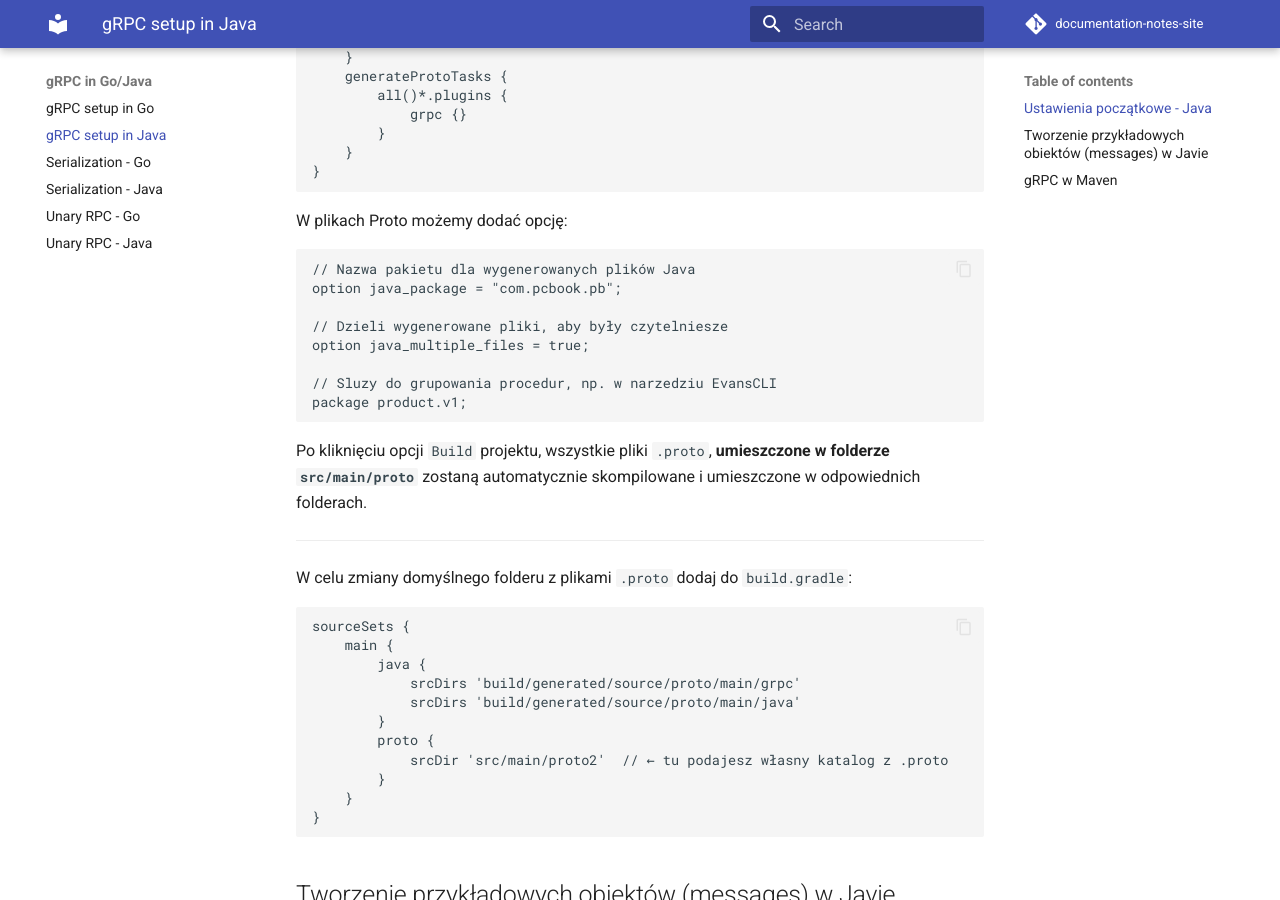
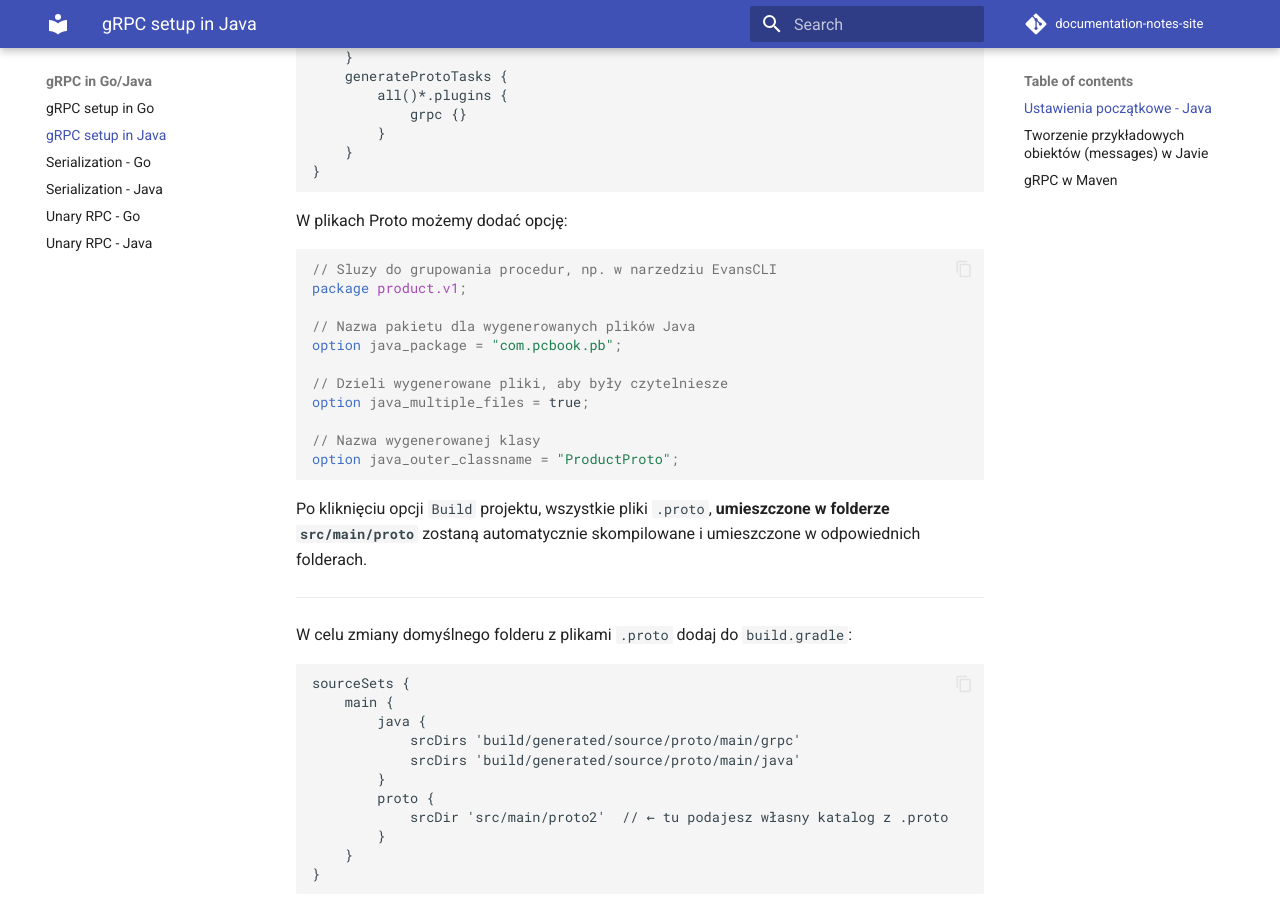
Before and after one commit to pawlowiczf/notes, an MkDocs documentation site: the page built from docs/grpc-go-java/notes2.md, in a window 1280 px wide and 900 px high, scrolled down 964 px. Built offline with MkDocs 1.6.1 and Material for MkDocs 9.7.7, drawn with Linux system fonts in a browser that asks for light colours; comment, search, counter and statistics services are not loaded.

Commit message:
add files

````diff
--- a/docs/grpc-go-java/notes2.md
+++ b/docs/grpc-go-java/notes2.md
@@ -46,15 +46,18 @@ protobuf {
 ```
 
 W plikach Proto możemy dodać opcję:
-```
+```proto
+// Sluzy do grupowania procedur, np. w narzedziu EvansCLI
+package product.v1;
+
 // Nazwa pakietu dla wygenerowanych plików Java
 option java_package = "com.pcbook.pb";
 
 // Dzieli wygenerowane pliki, aby były czytelniesze
 option java_multiple_files = true;
 
-// Sluzy do grupowania procedur, np. w narzedziu EvansCLI
-package product.v1;
+// Nazwa wygenerowanej klasy
+option java_outer_classname = "ProductProto";
 ```
 
 Po kliknięciu opcji `Build` projektu, wszystkie pliki `.proto`, **umieszczone w folderze `src/main/proto`** zostaną automatycznie skompilowane i umieszczone w odpowiednich folderach.
````
Also changed, not shown: docs/grpc-go-java/notes1.md (line endings or trailing spaces).
